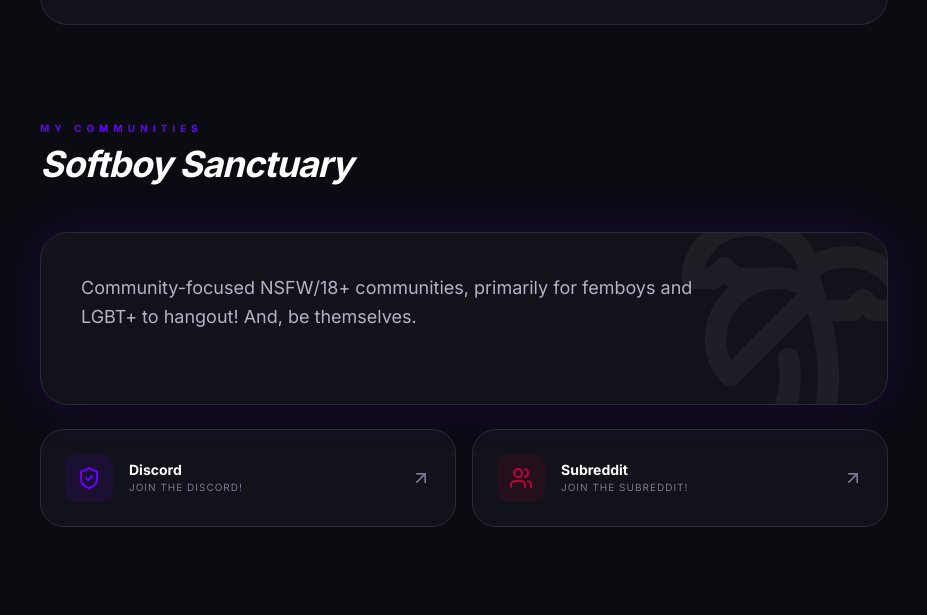
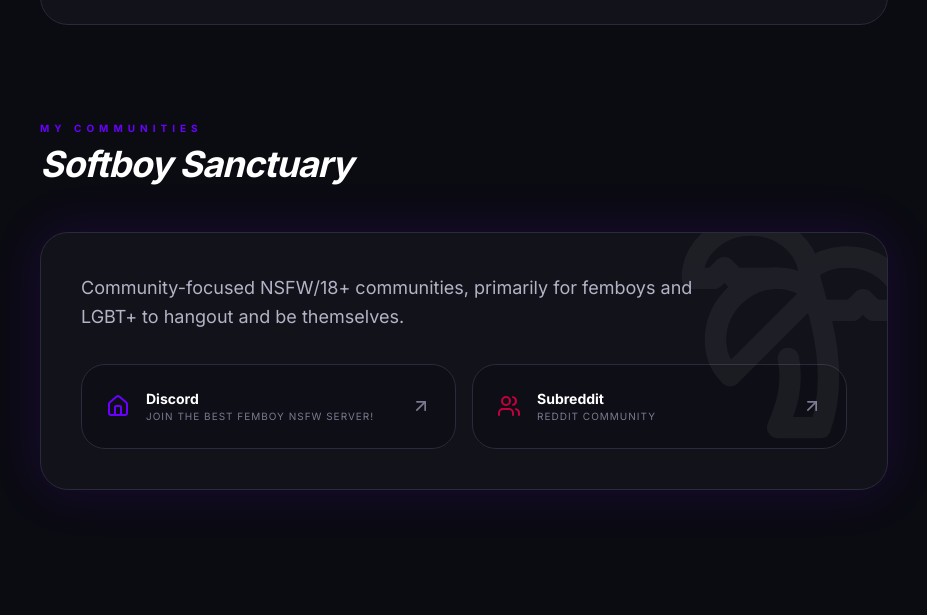
Before and after one commit to Nydity/my-profile, a plain HTML site: page index.html in a window 1280 px wide. Shown: the part 751-1366 px from the top of the page, without its empty margins (176-1103 px from the left). Drawn offline with nearby package versions, Linux system fonts and the light colour scheme.

Commit message:
feat: combine communities into one box

```diff
--- a/index.html
+++ b/index.html
@@ -7,6 +7,7 @@
 
     <meta name="title" content="Nyx | My Profile">
     <meta name="description" content="Amateur coder and community builder. Founder of Softboy Sanctuary.">
+
     <meta property="og:type" content="website">
     <meta property="og:url" content="https://nydity.github.io/my-profile/"> <meta property="og:title" content="Nyx ✨">
     <meta property="og:description" content="My personal website about MEEE">
@@ -70,6 +71,29 @@
             transform: translateY(0);
             opacity: 1;
             pointer-events: auto;
+        }
+        ::-webkit-scrollbar {
+    width: 10px;
+}
+
+::-webkit-scrollbar-track {
+    background: #0B0B12;
+}
+
+::-webkit-scrollbar-thumb {
+    background: linear-gradient(180deg, #6A00FF 0%, #C3003C 100%);
+    border-radius: 10px;
+    border: 2px solid #0B0B12;
+}
+
+::-webkit-scrollbar-thumb:hover {
+    background: #6A00FF;
+    box-shadow: 0 0 10px rgba(106, 0, 255, 0.5);
+}
+
+* {
+    scrollbar-width: thin;
+    scrollbar-color: #6A00FF #0B0B12;
 }
     </style>
 </head>
@@ -160,8 +184,8 @@
             </div>
         </section>
 
-        <section id="communities" class="mb-24 scroll-mt-32">
-            <div class="mb-12 text-center md:text-left">
+                <section id="communities" class="mb-32 scroll-mt-32">
+            <div class="mb-12">
                 <h2 class="text-[10px] uppercase tracking-[0.5em] font-bold text-elysium-purple mb-2">My Communities</h2>
                 <h3 class="text-4xl font-bold tracking-tight italic">Softboy Sanctuary</h3>
             </div>
@@ -170,39 +194,31 @@
                 <div class="absolute -top-10 -right-10 opacity-5">
                     <i data-lucide="palmtree" class="w-64 h-64 text-white"></i>
                 </div>
-                <div class="relative z-10">
-                    <p class="text-lg text-elysium-textSecondary leading-relaxed max-w-2xl mb-8">
-                        Community-focused NSFW/18+ communities, primarily for femboys and LGBT+ to hangout! And, be themselves.
+                <p class="text-lg text-elysium-textSecondary leading-relaxed max-w-2xl mb-8 relative z-10">
+                    Community-focused NSFW/18+ communities, primarily for femboys and LGBT+ to hangout and be themselves.
                 </p>
-                </div>
-            </div>
-
                 <div class="grid grid-cols-1 md:grid-cols-2 gap-4">
-                <a href="https://discord.gg/FrD9gBvamq" class="sanctuary-node p-6 rounded-[24px] bg-elysium-surface flex items-center justify-between group">
+                    <a href="https://discord.gg/FrD9gBvamq" class="sanctuary-node p-6 rounded-[24px] bg-elysium-bg/50 flex items-center justify-between group">
                         <div class="flex items-center gap-4">
-                        <div class="w-12 h-12 rounded-xl bg-elysium-purple/10 flex items-center justify-center">
-                            <i data-lucide="shield-check" class="w-6 h-6 text-elysium-purple"></i>
-                        </div>
+                            <i data-lucide="house" class="w-6 h-6 text-elysium-purple"></i>
                             <div>
                                 <div class="text-sm font-bold">Discord</div>
-                            <div class="text-[10px] uppercase tracking-widest text-elysium-muted">Join the Discord!</div>
+                                <div class="text-[10px] uppercase tracking-widest text-elysium-muted">Join the BEST Femboy NSFW server!</div>
                             </div>
                         </div>
                         <i data-lucide="arrow-up-right" class="w-5 h-5 text-elysium-muted group-hover:text-white transition-colors"></i>
                     </a>
-
-                <a href="https://www.reddit.com/r/softboysanctuary/" class="sanctuary-node p-6 rounded-[24px] bg-elysium-surface flex items-center justify-between group">
+                    <a href="https://www.reddit.com/r/softboysanctuary/" class="sanctuary-node p-6 rounded-[24px] bg-elysium-bg/50 flex items-center justify-between group">
                         <div class="flex items-center gap-4">
-                        <div class="w-12 h-12 rounded-xl bg-elysium-crimson/10 flex items-center justify-center">
                             <i data-lucide="users" class="w-6 h-6 text-elysium-crimson"></i>
-                        </div>
                             <div>
                                 <div class="text-sm font-bold">Subreddit</div>
-                            <div class="text-[10px] uppercase tracking-widest text-elysium-muted">Join the subreddit!</div>
+                                <div class="text-[10px] uppercase tracking-widest text-elysium-muted">Reddit Community</div>
                             </div>
                         </div>
                         <i data-lucide="arrow-up-right" class="w-5 h-5 text-elysium-muted group-hover:text-white transition-colors"></i>
                     </a>
+                </div>
             </div>
         </section>
 
@@ -304,5 +320,4 @@
         lucide.createIcons();
     </script>
 </body>
-
 </html>
```
Lines whose indentation alone changed are shown as unchanged.
